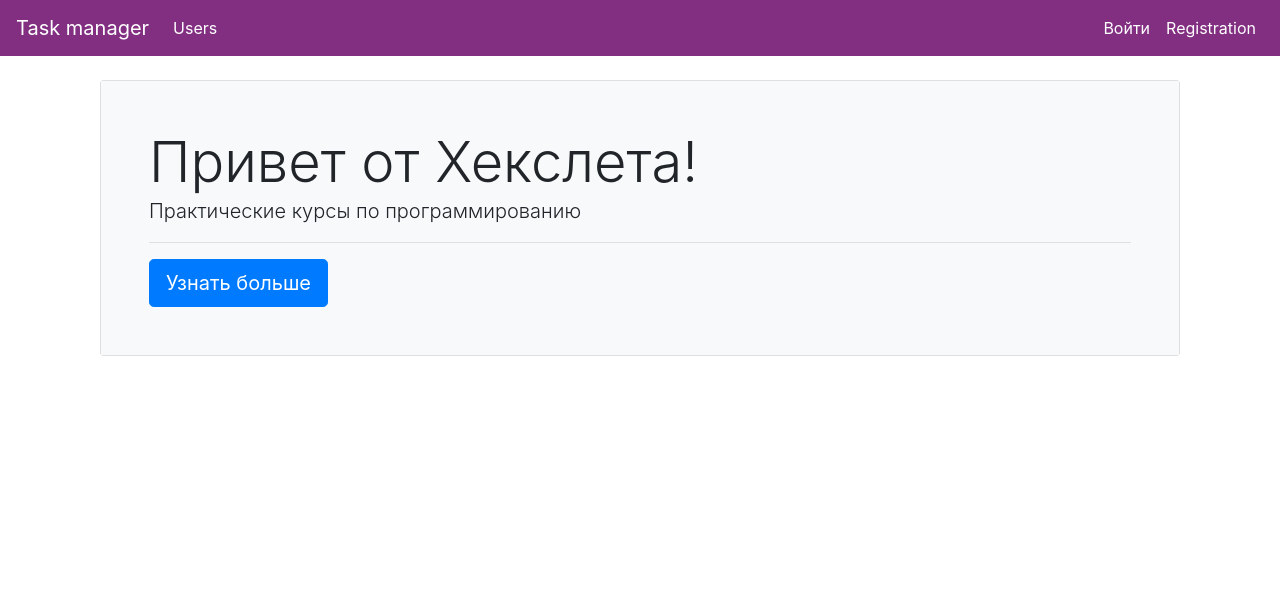
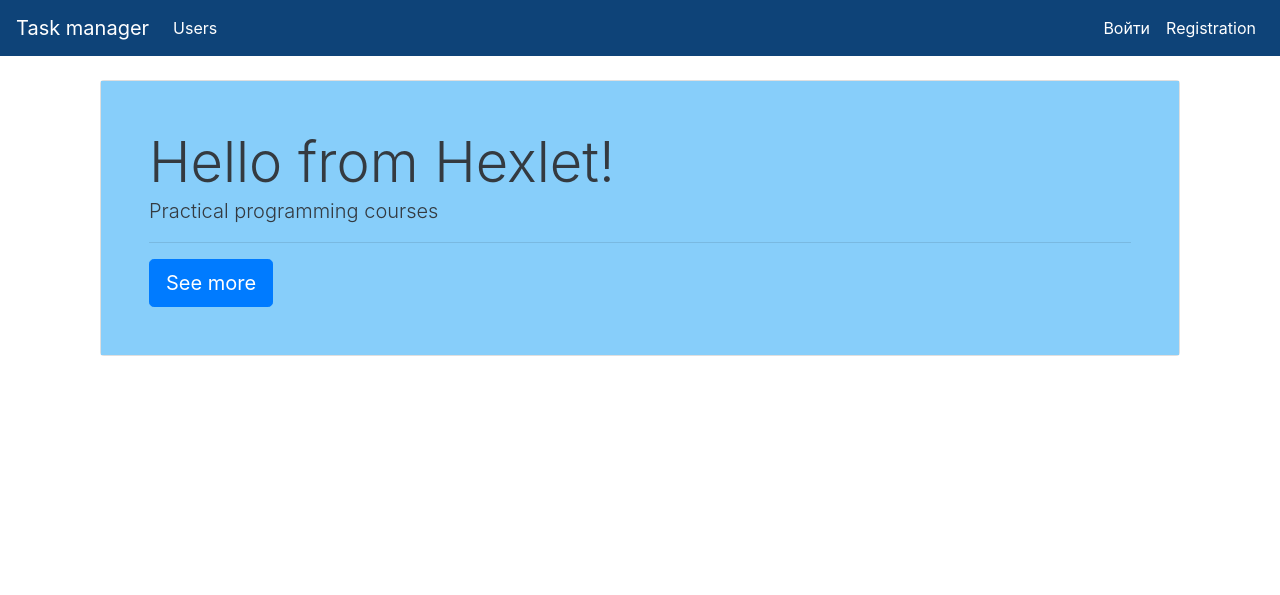
Before and after one commit to Valerii-Denisov/python-project-52, a Django app: page / in a window 1280 px wide. Shown: the top 595 px of the page. Run offline with Django 4.2, Linux system fonts and the light colour scheme; some libraries are stand-ins or nearby versions.

Commit message:
connecting i18n

```diff
--- a/task_manager/templates/base.html
+++ b/task_manager/templates/base.html
@@ -11,13 +11,13 @@
 
 {% load i18n %}
 
-
+<html lang="en">
 <head>
+    <meta charset="UTF-8">
     <title>{% translate "Task manager" %}</title>
 </head>
-
-<nav class="navbar navbar-expand-lg navbar-dark" style="background-color: #822f82">
 <body class="d-flex flex-column min-vh-100">
+    <nav class="navbar navbar-expand-lg navbar-dark" style="background-color: #0e4378">
         <a class="navbar-brand" href="#">{% translate "Task manager" %}</a>
         <button aria-controls="navbarSupportedContent" aria-expanded="false"
             aria-label="Toggle navigation"
@@ -26,34 +26,38 @@
             type="button">
             <span class="navbar-toggler-icon"></span>
         </button>
-
         <div class="collapse navbar-collapse" id="navbarSupportedContent">
             <ul class="navbar-nav mr-auto">
                 <li class="nav-item active">
-                <a class="nav-link" href="#">{% translate "Users" %} <span
-                        class="sr-only">(current)</span></a>
+                    <a class="nav-link" href="#">
+                        {% translate "Users" %}
+                        <span class="sr-only">(current)</span>
+                    </a>
                 </li>
             </ul>
             <ul class="navbar-nav">
                 <li class="nav-item active">
-                <a class="nav-link" href="#">{% translate "Log in" %} <span
-                        class="sr-only">(current)</span></a>
+                    <a class="nav-link" href="#">
+                        {% translate "Log in" %}
+                        <span class="sr-only">(current)</span>
+                    </a>
                 </li>
                 <li class="nav-item active">
-                <a class="nav-link" href="#">{% translate "Registration"%}<span
-                        class="sr-only">(current)</span></a>
+                    <a class="nav-link" href="#">
+                        {% translate "Registration"%}
+                        <span class="sr-only">(current)</span>
+                    </a>
                 </li>
             </ul>
         </div>
     </nav>
-
     <div class="container wrapper flex-grow-1">
         {% block content %}{% endblock %}
     </div>
-
     <footer>
         <div class="container my-5 pt-4 border-top">
             <a href="https://ru.hexlet.io" target="_blank">Hexlet</a>
         </div>
     </footer>
 </body>
+</html>
--- a/task_manager/templates/index.html
+++ b/task_manager/templates/index.html
@@ -1,14 +1,15 @@
 {% extends "base.html" %}
+{% load i18n %}
 
 {% block content %}
 <h1 class="my-4"></h1>
 <div class="container wrapper flex-grow-1">
   <div class="card">
-    <div class="card-body p-5 bg-light">
-      <div class="display-4">Привет от Хекслета!</div>
-      <p class="lead">Практические курсы по программированию</p>
+    <div class="card-body p-5 text-dark" style="background-color: #87cefa">
+      <div class="display-4">{% translate "Hello from Hexlet!" %}</div>
+      <p class="lead">{% translate "Practical programming courses" %}</p>
       <hr>
-      <a class="btn btn-primary btn-lg" href="https://ru.hexlet.io">Узнать больше</a>
+      <a class="btn btn-primary btn-lg" href="https://ru.hexlet.io">{% translate "See more" %}</a>
     </div>
   </div>
 </div>
```
Also changed, not shown: locale/ru/LC_MESSAGES/django.po, 1 other file. Lines whose indentation alone changed are shown as unchanged.
